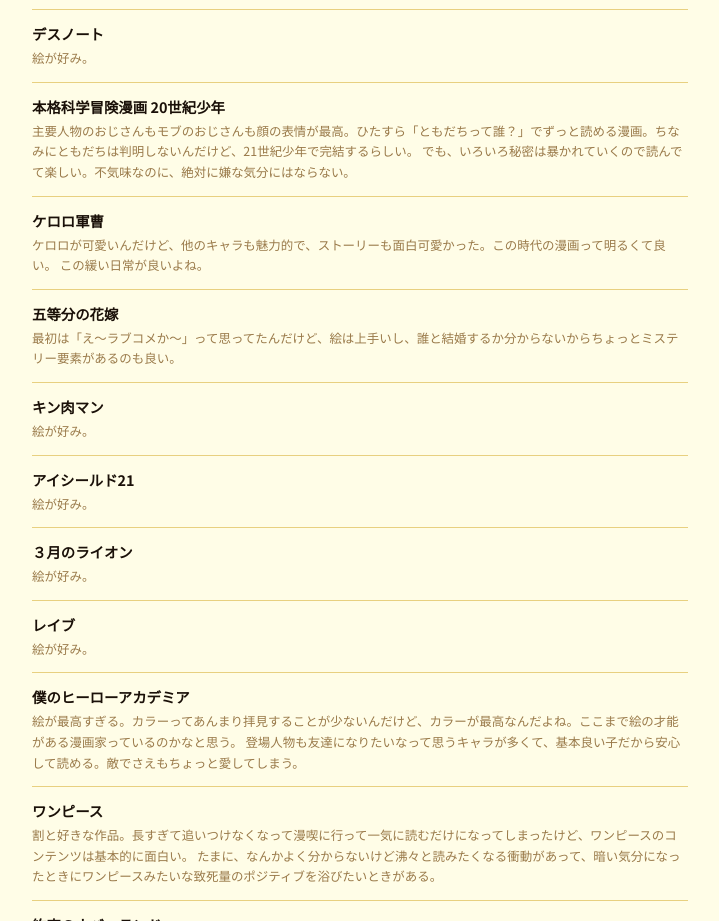
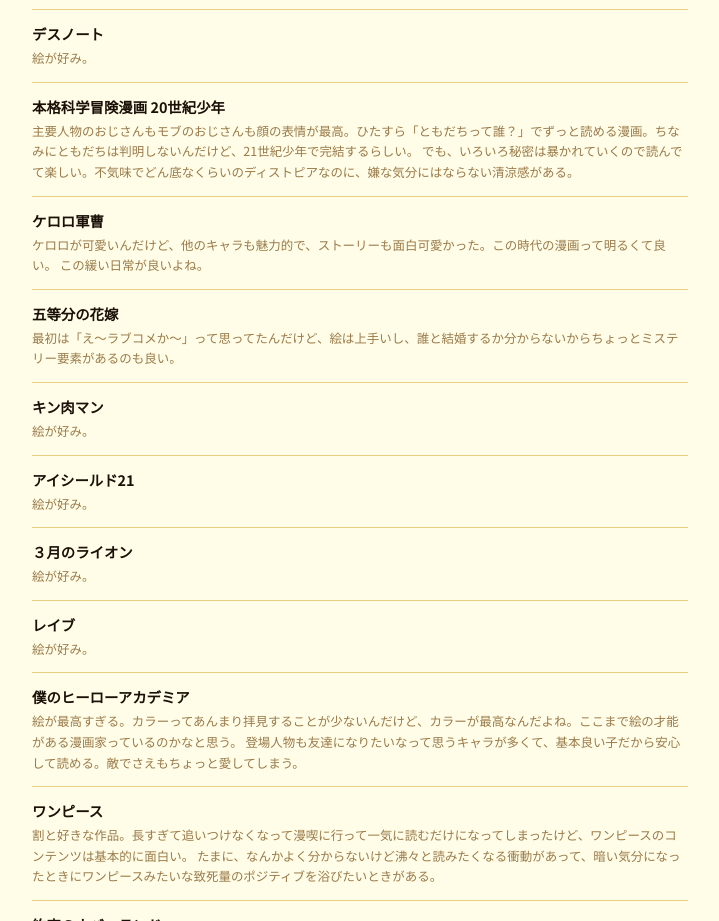
Before and after one commit to Azaleacreativeroom888/fan-manga, a plain HTML site: page ranking.html in a window 1280 px wide. Shown: the part 4300-5221 px from the top of the page, without its empty margins (280-999 px from the left). Drawn offline with Linux system fonts and the light colour scheme.

Commit message:
Revise comment for 20世紀少年 manga
Updated the comment to enhance the description of the manga.

```diff
--- a/ranking.html
+++ b/ranking.html
@@ -570,7 +570,7 @@ footer{position:relative;z-index:10;background:var(--bg3);border-top:3px solid v
       <div class="rest-body">
         <div class="rest-title">本格科学冒険漫画 20世紀少年</div>
         <div class="rest-comment">主要人物のおじさんもモブのおじさんも顔の表情が最高。ひたすら「ともだちって誰？」でずっと読める漫画。ちなみにともだちは判明しないんだけど、21世紀少年で完結するらしい。
-        でも、いろいろ秘密は暴かれていくので読んでて楽しい。不気味なのに、絶対に嫌な気分にはならない。</div>
+        でも、いろいろ秘密は暴かれていくので読んでて楽しい。不気味でどん底なくらいのディストピアなのに、嫌な気分にはならない清涼感がある。</div>
       </div>
     </li>
 
```
